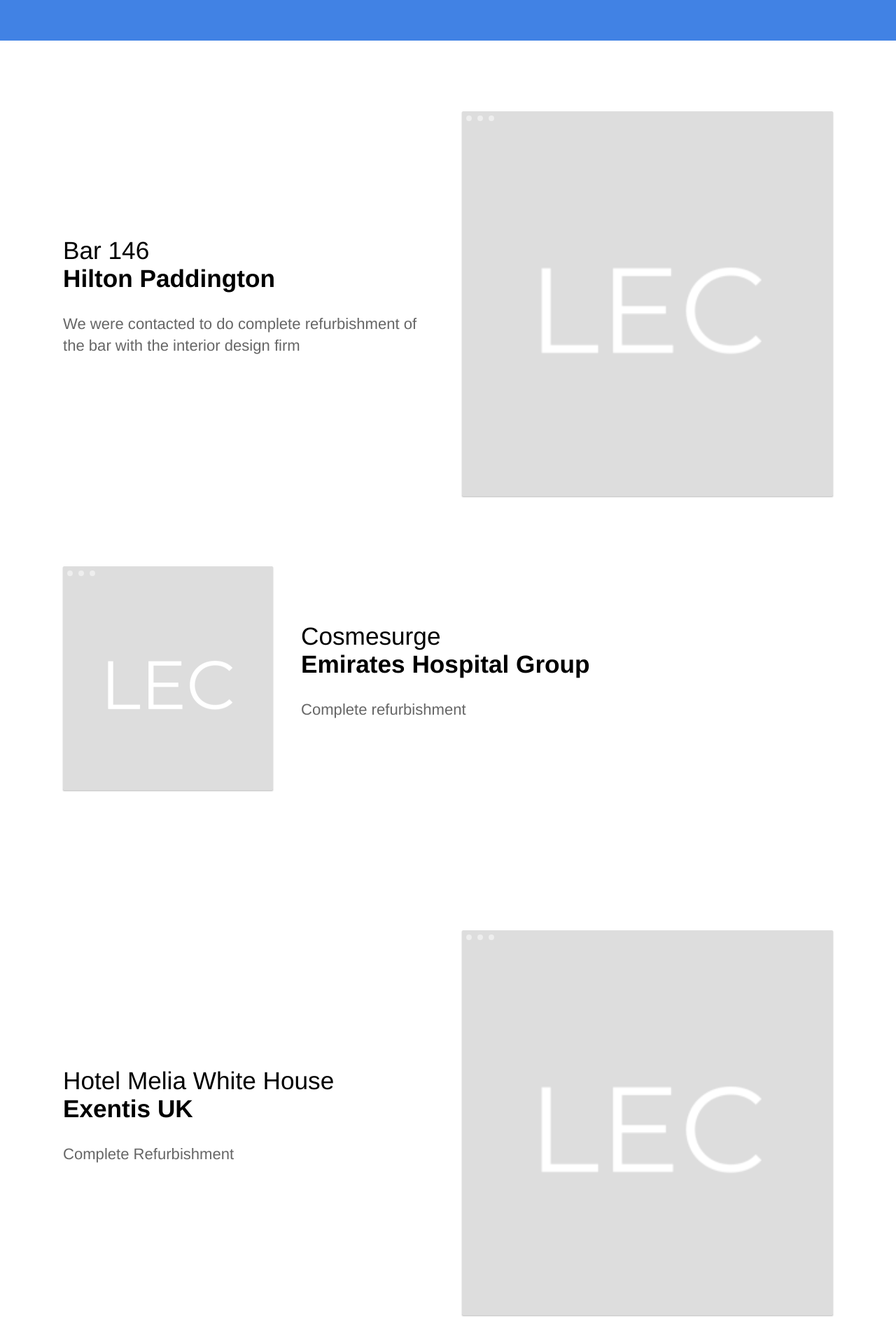
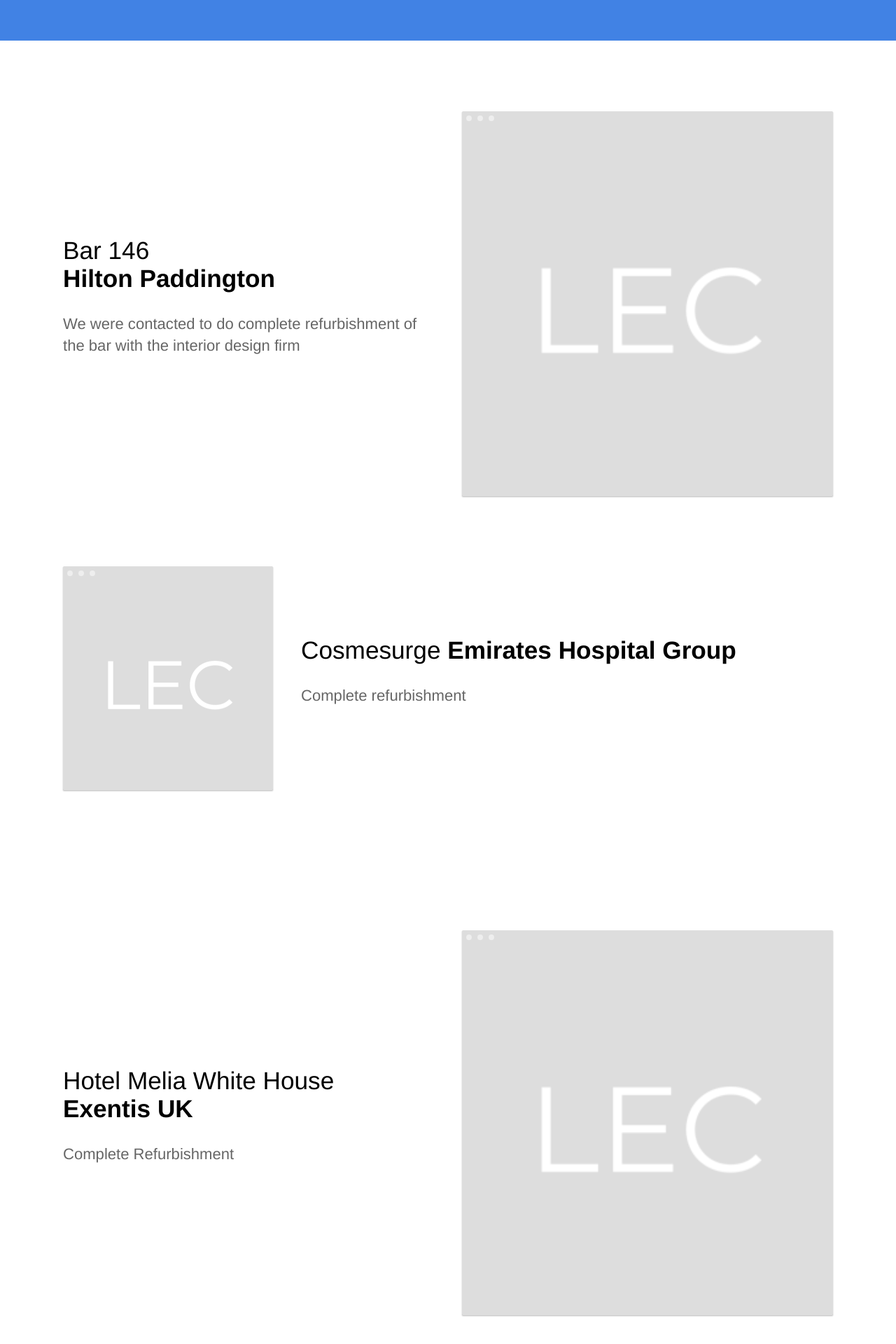
Before and after one commit to lacweb3/constructlancaster, a Jekyll site: the page built from index.html, in a window 1280 px wide. Shown: the part 1413-3333 px from the top of the page at 70% size. Built offline with Jekyll 4.4.1, drawn with Linux system fonts in a browser that asks for light colours.

```diff
--- a/index.html
+++ b/index.html
@@ -29,7 +29,7 @@ description: We build anything you want from the foundation to the roof.
 	<section>
 		<div class="container flex">
 			<div class="text editable">
-				<h2>Cosmesurge <strong> <strong> <br> Emirates Hospital Group </strong> </h2>
+				<h2>Cosmesurge <strong> <strong> Emirates Hospital Group </strong> </h2>
 				<p> Complete refurbishment</p>
 			</div>
 			<div class="image">
```
